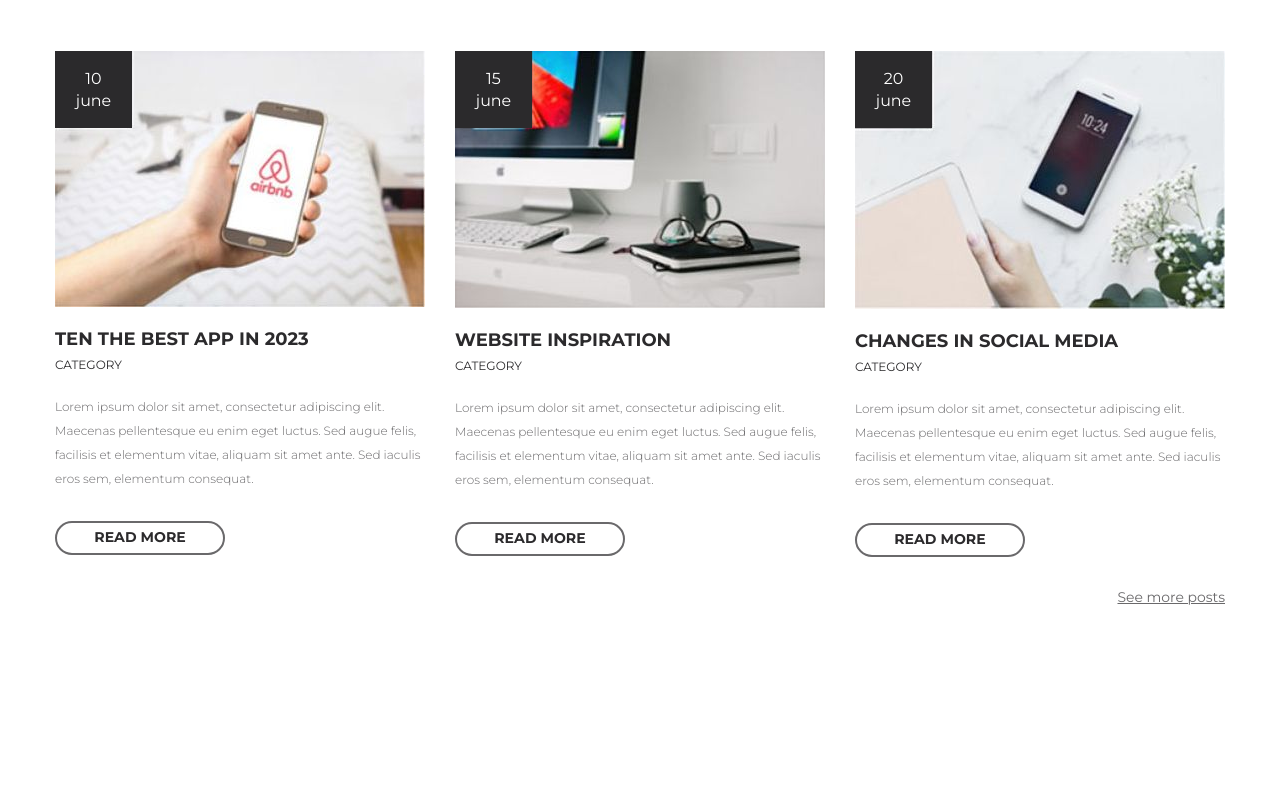
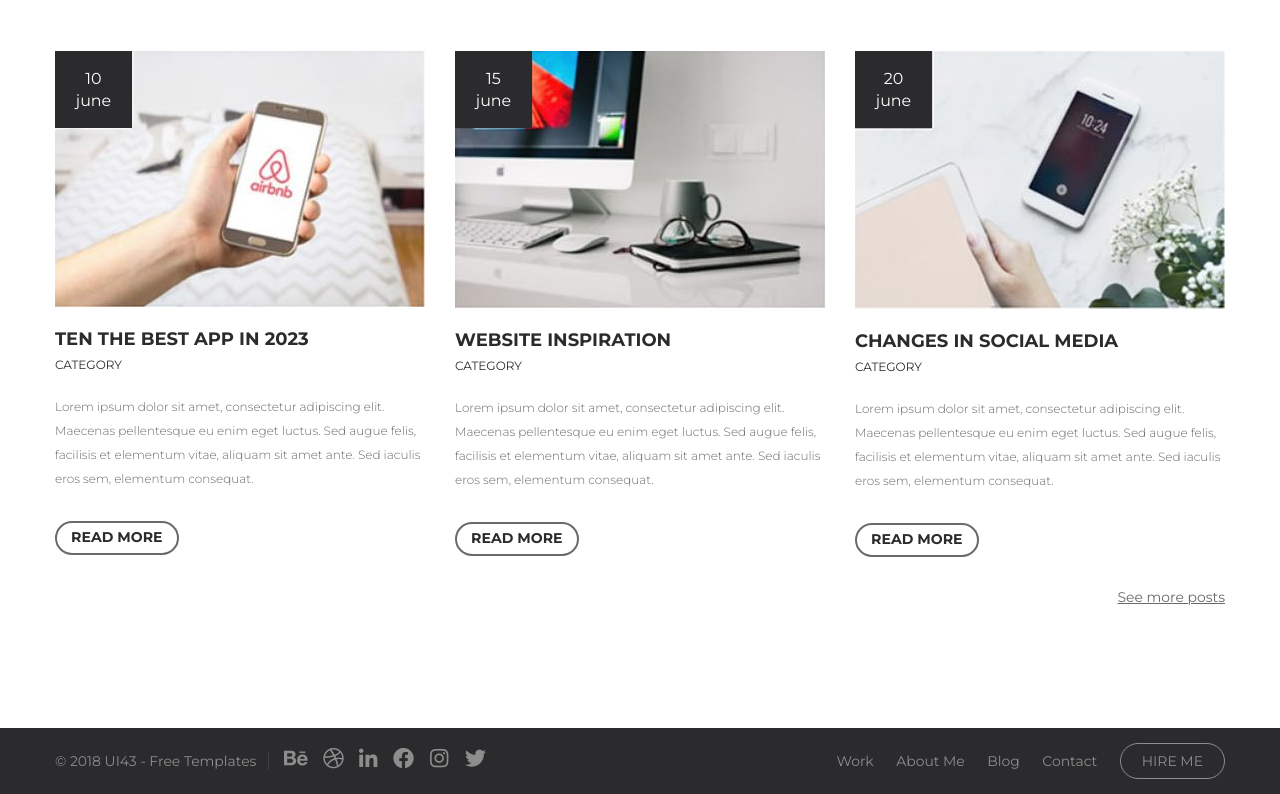
Before and after one commit to neginfinity85/protfolio, a plain HTML site: page index.html in a window 1280 px wide. Shown: the part 3443-4237 px from the top of the page. Before the commit the page ends 4171 px from the top, so only its background shows below. Drawn offline with Linux system fonts and the light colour scheme.

Commit message:
added footer, social icons, and fix btn--small width

```diff
--- a/css/blocks/btn.less
+++ b/css/blocks/btn.less
@@ -41,6 +41,7 @@
 
   &--small {
     padding: 0.5em 1em;
+    min-width: 0;
 
     font-size: 0.94rem;
     font-weight: 700;
--- /dev/null
+++ b/css/blocks/footer.less
@@ -0,0 +1,72 @@
+// main: ../style.less
+
+.footer {
+  padding: 1rem 0;
+
+  background-color: @black;
+}
+
+.footer__inner {
+  display: flex;
+  justify-content: space-between;
+
+  color: @gray-light;
+  font-size: 0.93rem;
+}
+
+.footer__credits {
+  display: flex;
+  align-items: center;
+}
+
+.footer__copyright {
+  padding-right: 0.8rem;
+  margin-right: 1rem;
+
+  border-right: 1px solid fade(@gray, 35%);
+}
+
+.footer__social {
+  display: flex;
+  align-items: center;
+
+  a {
+    margin-right: 1rem;
+
+    text-decoration: none;
+  }
+}
+
+.footer__nav {
+  display: flex;
+  align-items: center;
+}
+
+.footer__nav-link {
+  margin-left: 1.5rem;
+
+  color: @gray-light;
+  text-decoration: none;
+
+  &:hover {
+    text-decoration: underline;
+  }
+
+  &--btn {
+    padding: 0.54rem 1.4rem;
+
+    border: 1px solid @gray-light;
+    border-radius: 20px;
+
+    text-transform: uppercase;
+
+    transition: background-color 0.2s linear;
+
+    &:hover {
+      text-decoration: none;
+
+      background-color: @white;
+      color: @black;
+    }
+  }
+}
--- a/css/style.less
+++ b/css/style.less
@@ -48,6 +48,7 @@ p {
 @import 'blocks/reviews.less';
 @import 'blocks/news';
 @import 'blocks/articles.less';
+@import 'blocks/footer.less';
 
 /* helpers */
 @import 'helpers.less';
--- a/index.html
+++ b/index.html
@@ -122,7 +122,7 @@
                             </svg>
                         </a>
 
-                        <a class="social__link" href="#">
+                        <a class="social__link" href="#twitter">
                             <svg xmlns="http://www.w3.org/2000/svg" width="41" height="41" viewBox="0 0 41 41">
                                 <g id="twitter" transform="translate(-243 -346)">
                                     <path id="bg" d="M0,0H41V41H0Z" transform="translate(243 346)" fill="#56acef" />
@@ -459,6 +459,85 @@
         </div><!-- ./container -->
     </section><!-- ./news -->
 
+    <!-- Footer -->
+    <footer class="footer">
+        <div class="container">
+
+            <div class="footer__inner">
+                <div class="footer__credits">
+                    <div class="footer__copyright">&copy; 2018 UI43 - Free Templates</div>
+                    <div class="footer__social">
+
+                        <a href="#behance" target="_blank">
+                            <svg xmlns="http://www.w3.org/2000/svg" width="24" height="21" viewBox="0 0 24 21">
+                                <text id="behance" transform="translate(0 18)" fill="#8d8d8e" font-size="21"
+                                    font-family="FontAwesome6Brands-Regular, 'Font Awesome \36  Brands'">
+                                    <tspan x="0" y="0"></tspan>
+                                </text>
+                            </svg>
+                        </a>
+
+                        <a href="#dribbble" target="_blank">
+                            <svg xmlns="http://www.w3.org/2000/svg" width="21" height="21" viewBox="0 0 21 21">
+                                <text id="dribbble" transform="translate(0 18)" fill="#8d8d8e" font-size="21"
+                                    font-family="FontAwesome6Brands-Regular, 'Font Awesome \36  Brands'">
+                                    <tspan x="0" y="0"></tspan>
+                                </text>
+                            </svg>
+                        </a>
+
+                        <a href="#linkedin" target="_blank">
+                            <svg xmlns="http://www.w3.org/2000/svg" width="19" height="22" viewBox="0 0 19 22">
+                                <text id="in" transform="translate(0 19)" fill="#8d8d8e" font-size="21"
+                                    font-family="FontAwesome6Brands-Regular, 'Font Awesome \36  Brands'">
+                                    <tspan x="0" y="0"></tspan>
+                                </text>
+                            </svg>
+                        </a>
+
+                        <a href="#facebook" target="_blank">
+                            <svg xmlns="http://www.w3.org/2000/svg" width="21" height="21" viewBox="0 0 21 21">
+                                <text id="facebook" transform="translate(0 18)" fill="#8d8d8e" font-size="21"
+                                    font-family="FontAwesome6Brands-Regular, 'Font Awesome \36  Brands'">
+                                    <tspan x="0" y="0"></tspan>
+                                </text>
+                            </svg>
+                        </a>
+
+                        <a href="#instagram" target="_blank">
+                            <svg xmlns="http://www.w3.org/2000/svg" width="20" height="21" viewBox="0 0 20 21">
+                                <text id="instagram" transform="translate(1 18)" fill="#8d8d8e" font-size="21"
+                                    font-family="FontAwesome6Brands-Regular, 'Font Awesome \36  Brands'">
+                                    <tspan x="0" y="0"></tspan>
+                                </text>
+                            </svg>
+                        </a>
+
+                        <a href="#twitter" target="_blank">
+                            <svg xmlns="http://www.w3.org/2000/svg" width="22" height="21" viewBox="0 0 22 21">
+                                <text id="twitter" transform="translate(1 18)" fill="#8d8d8e" font-size="21"
+                                    font-family="FontAwesome6Brands-Regular, 'Font Awesome \36  Brands'">
+                                    <tspan x="0" y="0"></tspan>
+                                </text>
+                            </svg>
+                        </a>
+
+                    </div><!-- ./footer__social -->
+                </div><!-- ./footer__credits -->
+
+                <nav class="footer__nav">
+                    <a class="footer__nav-link" href="#">Work</a>
+                    <a class="footer__nav-link" href="#">About Me</a>
+                    <a class="footer__nav-link" href="#">Blog</a>
+                    <a class="footer__nav-link" href="#">Contact</a>
+                    <a class="footer__nav-link footer__nav-link--btn" href="#">Hire me</a>
+                </nav>
+
+            </div><!-- ./footer__inner -->
+
+        </div><!-- ./container -->
+    </footer>
+
 </body>
 
 </html>
```
Also changed, not shown: css/style.css, img/social/behance.svg (added), img/social/dribbble.svg (added), img/social/facebook.svg (added), img/social/in.svg (added), img/social/instagram.svg (added), img/social/twitter.svg (added).
